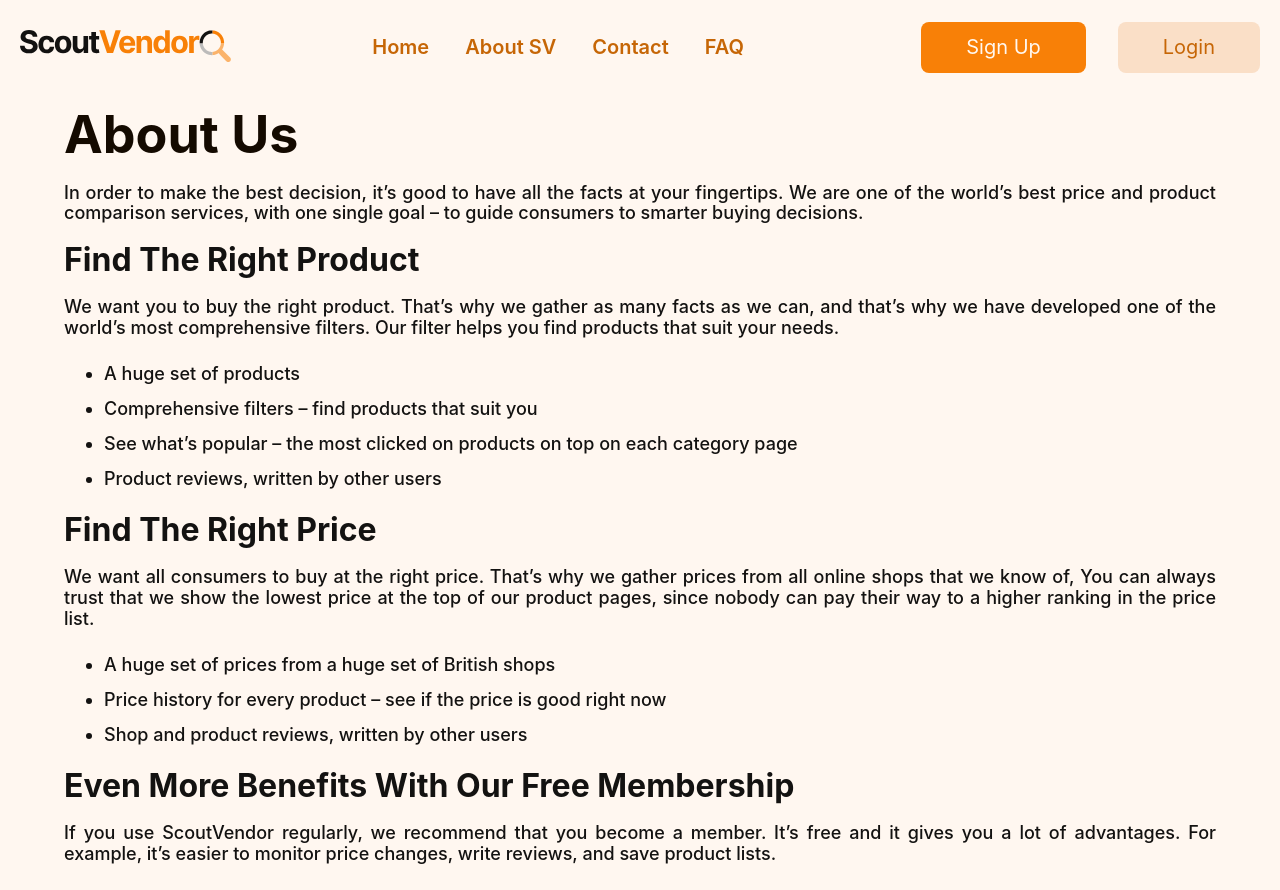
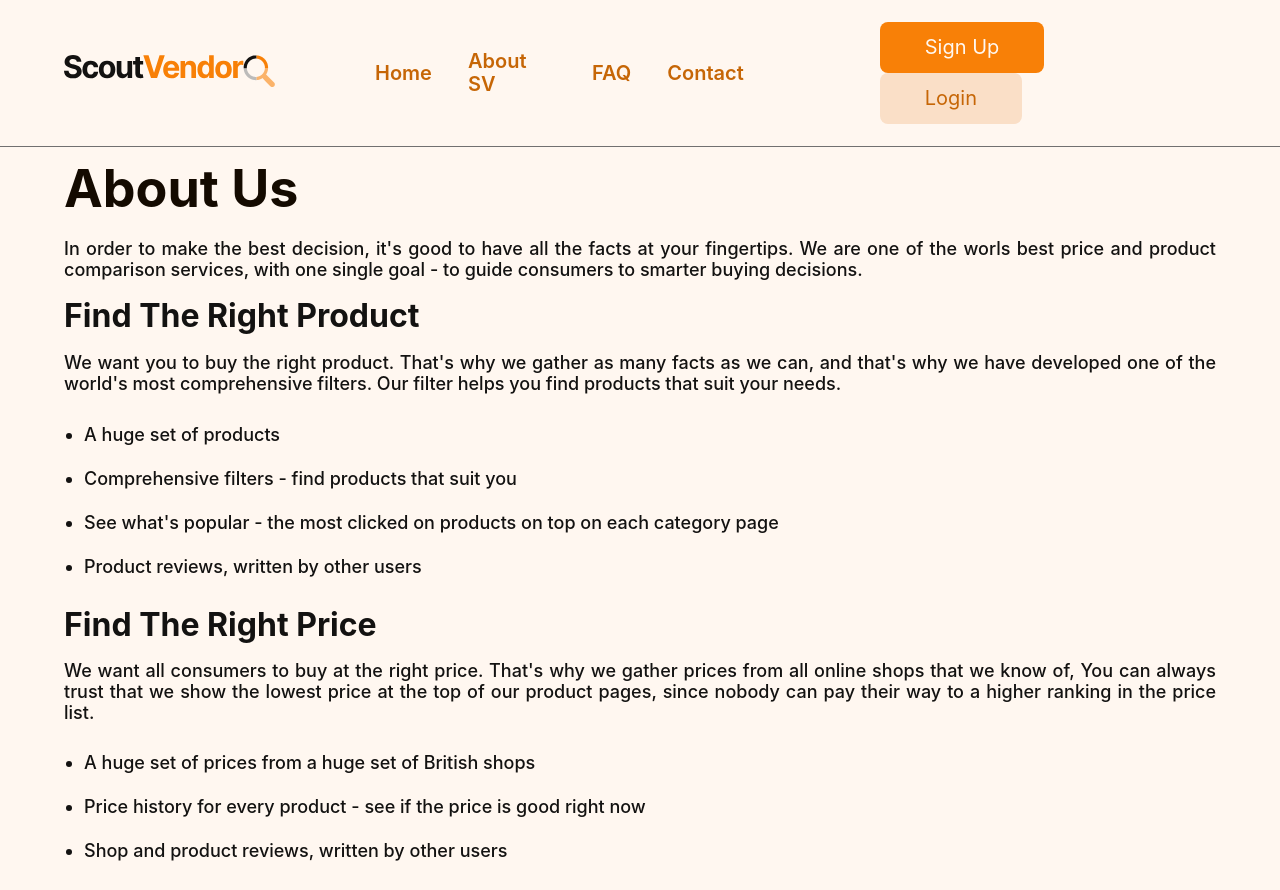
Before and after one commit to zuri-training/Price-Compare-Team-26-Front-End-Repo, a React (Create React App) app: page /about-us in a window 1280 px wide. Shown: the top 890 px of the page. Built offline with nearby package versions, Linux system fonts and the light colour scheme; no server answers.

Commit message:
Edit index.css and components' styles.
Restructure Categories pages and add search bar component.

Edit Searchbar css for desktop and mobile view.

Edit text content in About, Cookie and Policy pages.

```diff
--- a/src/components/Navbar.js
+++ b/src/components/Navbar.js
@@ -10,7 +10,7 @@ const Navbar = () => {
 
   return (
     <NavContainer className='container'>
-      <div>
+      <div className='menu_logo'>
         <MdMenu onClick={toggleSidebar} className='mobile_menu'/>
         <Link to='/'>
           <img src={SVLogo} alt='scout vendor'/>
@@ -18,11 +18,11 @@ const Navbar = () => {
       </div>
       <div className='nav_text mobile'>
         <Link to='/'>Home</Link>
-        <Link to='/'>About SV</Link>
-        <Link to='/'>Contact</Link>
+        <Link to='/about-us'>About SV</Link>
         <Link to='/'>FAQ</Link>
+        <Link to='/contact-us'>Contact</Link>
       </div>
-      <div>
+      <div className='nav_btn'>
         <button type='button' className='btn btn_signup'>Sign Up</button>
         <button type='button' className='btn btn_active'>Login</button>
       </div>
@@ -34,7 +34,8 @@ const NavContainer = styled.nav`
   display: flex;
   justify-content: space-between;
   align-items: center;
-  padding: 22px 20px;
+  padding: 22px 64px;
+  border-bottom: 1px solid var(--clr-grey5);
 
   .mobile_menu {
     display: none;
@@ -61,6 +62,9 @@ const NavContainer = styled.nav`
   @media (max-width: 428px) {
     padding: 22px 14px;
 
+    .menu_logo {
+      display: flex;
+
       .mobile_menu {
         color: var(--clr-primaryOrange5);
         cursor: pointer;
@@ -69,15 +73,20 @@ const NavContainer = styled.nav`
         font-size: var(--titleSmall);
       }
 
+
+    }
+
     .mobile {
       display: none;
     }
     a {
       img {
-        width: 120px;
+        width: 170px;
       }
     }
 
+    .nav_btn {
+      display: none;
         .btn_signup {
         margin-right: 16px;
       }
@@ -87,6 +96,9 @@ const NavContainer = styled.nav`
         font-size: var(--bodyMedium);
         font-weight: 400;
       }
+    }
+
+
 
   }
 
--- a/src/index.css
+++ b/src/index.css
@@ -136,8 +136,12 @@ color: var(--clr-secondaryOrange4);
 }
 
 .container {
-    /* width: 1128px; */
     max-width: 1440px;
+    margin: 0 auto;
+}
+
+.cards_container {
+    max-width: 1200px;
     margin: 0 auto;
 }
 
@@ -146,7 +150,7 @@ color: var(--clr-secondaryOrange4);
     grid-template-columns: repeat(3, auto);
     justify-items: center;
     margin-bottom: 48px;
-    gap: 10px 10px;
+    row-gap: 40px;
 }
 
 
@@ -243,10 +247,12 @@ min-height: calc(100vh - (20vh + 10rem));
     color: var(--clr-text-headline);
     font-size: var(--headlineLarge);
     font-weight: 700;
+    line-height: 64px;
 }
 
 .text_container p {
     font-size: var(--bodyLarge);
+    font-weight: 500;
 }
 
 .text_container h3 {
@@ -254,24 +260,33 @@ min-height: calc(100vh - (20vh + 10rem));
 }
 
 .text_container ul {
-    margin-left: 40px;
+    margin-left: 20px;
+    line-height: var(--lineHeight);
+    font-size: var(--bodyLarge);
 }
 
 .text_container ul li {
-    line-height: var(--lineHeight);
+    line-height: 44px;
     list-style-type: disc;
-    line-height: 35px;
     font-size: var(--bodyLarge);
 }
 
 .text_container ol li {
     font-size: var(--headlineSmall);
     font-weight: 700;
+    margin-bottom: 24px;
+}
+
+.text_container ol ul {
+    margin-left: 0;
 }
 
 .text_container ol ul li {
     font-size: var(--bodyLarge);
     font-weight: 500;
+    line-height: 24px;
+    margin-bottom: 24px;
+
 }
 
 .text_container ol p, .text_container ol ul p {
@@ -286,6 +301,7 @@ min-height: calc(100vh - (20vh + 10rem));
 
 .text_container ol ol li{
     font-size: var(--bodyLarge);
+    margin-left: 0;
 }
 
 @media (max-width: 428px) {
--- a/src/pages/sharedPages/AboutPage.js
+++ b/src/pages/sharedPages/AboutPage.js
@@ -2,38 +2,36 @@ import React from 'react'
 
 const AboutPage = () => {
   return (
-    <>
     <div className='text_container'>
       <h1>About Us</h1>
-      <p>In order to make the best decision, it’s good to have all the facts at your fingertips. We are one of the world’s best price and product comparison services, with one single goal – to guide consumers to smarter buying decisions.</p>
+      <p>In order to make the best decision, it's good to have all the facts at your fingertips. We are one of the worls best price and product comparison services, with one single goal - to guide consumers to smarter buying decisions.</p>
       <h3>Find the right product</h3>
-      <p>We want you to buy the right product. That’s why we gather as many facts as we can, and that’s why we have developed one of the world’s most comprehensive filters. Our filter helps you find products that suit your needs.</p>
+      <p>We want you to buy the right product. That's why we gather as many facts as we can, and that's why we have developed one of the world's most comprehensive filters. Our filter helps you find products that suit your needs.</p>
       <ul>
           <li>A huge set of products</li>
-          <li>Comprehensive filters – find products that suit you</li>
-          <li>See what’s popular – the most clicked on products on top on each category page</li>
+          <li>Comprehensive filters - find products that suit you</li>
+          <li>See what's popular - the most clicked on products on top on each category page</li>
           <li>Product reviews, written by other users</li>
       </ul>
       <h3>Find the right price</h3>
-      <p>We want all consumers to buy at the right price. That’s why we gather prices from all online shops that we know of, You can always trust that we show the lowest price at the top of our product pages, since nobody can pay their way to a higher ranking in the price list.</p>
+      <p>We want all consumers to buy at the right price. That's why we gather prices from all online shops that we know of, You can always trust that we show the lowest price at the top of our product pages, since nobody can pay their way to a higher ranking in the price list.</p>
       <ul>
           <li>A huge set of prices from a huge set of British shops</li>
-          <li>Price history for every product – see if the price is good right now</li>
+          <li>Price history for every product - see if the price is good right now</li>
           <li>Shop and product reviews, written by other users</li>
       </ul>
       <h3>Even more benefits with our free membership</h3>
-      <p>If you use ScoutVendor regularly, we recommend that you become a member. It’s free and it gives you a lot of advantages. For example, it’s easier to monitor price changes, write reviews, and save product lists.</p>
+      <p>If you use ScoutVendor regularly, we recommend that you become a member. It's free and it gives you a lot of advantages. For example, it's easier to monitor price changes, write reviews, and save product lists.</p>
       <ul>
           <li>Easier to set up and change price alerts</li>
           <li>Save and sync your product lists</li>
           <li>Write reviews on products</li>
       </ul>
       <h3>We are free and always on your side</h3>
-      <p>For you as a consumer, it’s free to use our price and product comparison service. We don’t make money on selling anything and don’t want you to buy more than what’s necessary. Our mission is to guide you to the best purchase, when you have decided on one.</p>
+      <p>For you as a consumer, it's free to use our price and product comparison service. We don't make money on selling anything and dot want you to buy more than whas necessary. Our mission is to guide you to the best purchase, when you have decided on one.</p>
       <p>We always show all prices that we know of, and you can always trust that we show them from the lowest to the highest. We always build our service around you, as a consumer.</p>
       <p>Make smarter purchase decisions with us!</p>
     </div>
-    </>
   )
 }
 
--- a/src/pages/sharedPages/CookiePolicyPage.js
+++ b/src/pages/sharedPages/CookiePolicyPage.js
@@ -4,10 +4,10 @@ const CookiePolicyPage = () => {
   return (
     <div className='text_container'>
       <h1>Cookie Policy</h1>
-      <p>In order to give you the world’s best price and product comparison service, we need to store small amounts of data on your device. In our cookie policy, we explain which technologies we use, and what we use them for</p>
+      <p>In order to give you the world's best price and product comparison service, we need to store small amounts of data on your device. In our cookie policy, we explain which technologies we use, and what we use them for</p>
       <ol>
           <li>Introduction</li>
-          <p>This cookie policy applies to the use of local storage of data and other similar technologies that take place within the framework of ScoutVendor, that is, when you use the service ScoutVendor and in related digital applications ("the Services"). The service is provided by ScoutVendor Net, ("ScoutVendor", "we" or "us")</p>
+          <p>This cookie policy applies to the use of local storage of data and other similar technologies that take place within the framework of Scout Vendor, that is, when you use the service Scout Vendor and in related digital applications ("the Services"). The service is provided by ScoutVendor Net, ("ScoutVendor", "we" or "us")</p>
           <li>What is meant by local storage of data, cookies and similar technology?</li>
           <p>Local storage of data means that data is stored locally on your device (for example on a computer, mobile phone or tablet) via your browser. Local storage of data may, for example, include your user settings, information on how you have used the Services, which browser you use, which advertisements have been shown to you, and how you have interacted on the web pages that we cooperate with.</p>
           <p>One type of local storage of data is cookies. A cookie is a small text file that is stored on your device and allows us to recognise your browser. Cookies do not contain any direct identifiers such as name, address, phone number, or social security number. Information stored in cookies needs to be combined with additional information for us to be able to identify users.</p>
@@ -29,7 +29,7 @@ const CookiePolicyPage = () => {
               <p>We collect information about the traffic to and on the Services by using local storage of data. In this way, we can recognise browsers, collect statistics on the use of the Services, and understand which parts of the Services are most interesting for our users. We transform this information into statistics in order to analyse them with the aim of improving ScoutVendor, but also other services provided by our partners.</p>
               <li>Personalising our Services, including advertising.</li>
               <p>In order to adapt the content of the Services according to what our users are interested in, we use local storage of data. In this way, we can remember which products you have looked at and make qualified assessments of what you might be interested in.</p>
-              <p>This purpose also includes our and our partners’ use of local storage of data on the Services, in order to personalise ads. Through this use of local storage of data, we can get information about how often you have seen an ad, how much time that has passed since you saw the ad, and how you acted after you saw it. The locally stored data helps us build segments and target groups in order for us to target our and our partners’ advertising in an optimal way.</p>
+              <p>This purpose also includes our and our partners' use of local storage of data on the Services, in order to personalise ads. Through this use of local storage of data, we can get information about how often you have seen an ad, how much time that has passed since you saw the ad, and how you acted after you saw it. The locally stored data helps us build segments and target groups in order for us to target our and our partners' advertising in an optimal way.</p>
               <li>Creating target ads andgroups for marketing purposes.</li>
               <p>We allow carefully selected third parties to use local storage of data on our users' devices for the purpose of targeting ads and creating target groups so that we and our partners can target ads and marketing to our users. The use of local storage of data for this purpose increases the possibility for you to get relevant marketing online. It happens that the third parties who place cookies on our users' devices are also able to gather personal data. You can read more about this in our privacy policy.</p>
           </ol>
```
Also changed, not shown: src/components/HeroSection.js (+4 -4 lines), src/components/SearchBar.js (+22 -4 lines), src/pages/sharedPages/CategoriesPage.js (+13 -20 lines), src/pages/sharedPages/RulesPage.js (+11 -10 lines). Lines whose indentation alone changed are shown as unchanged.
